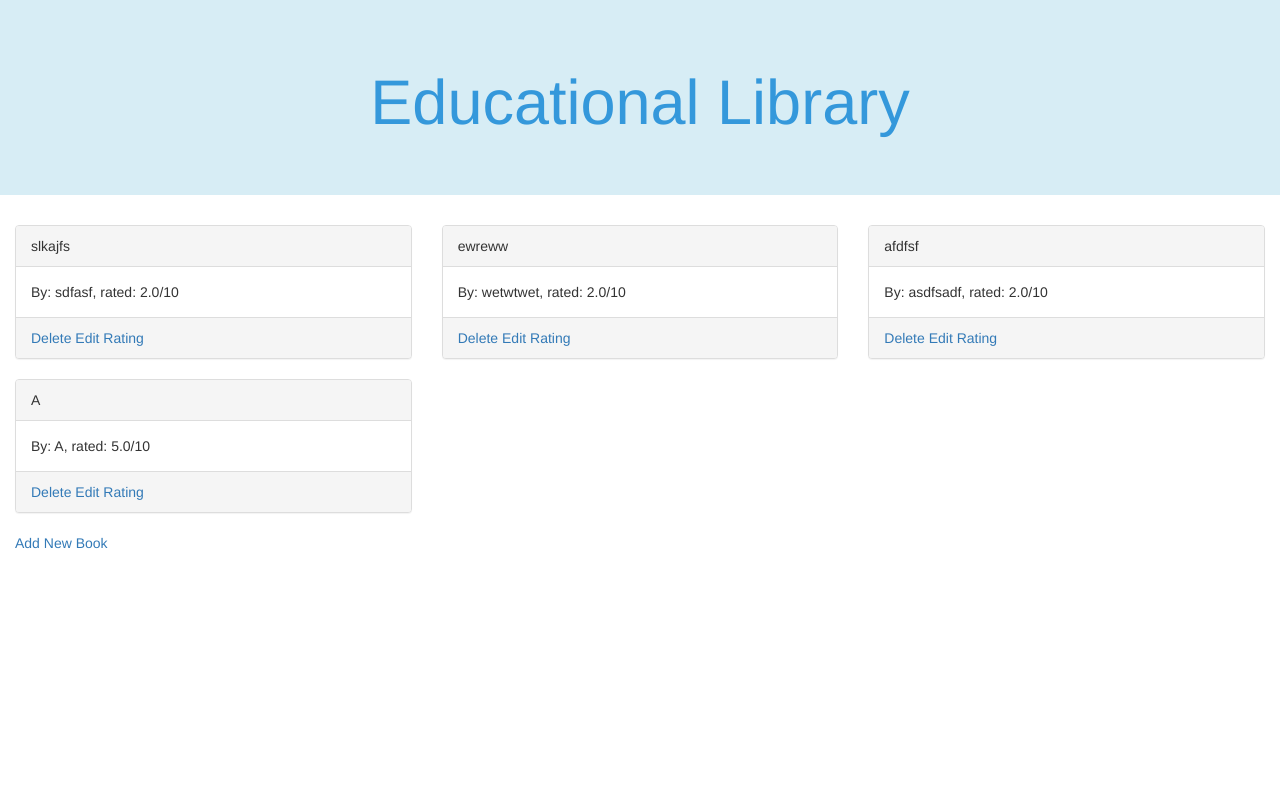
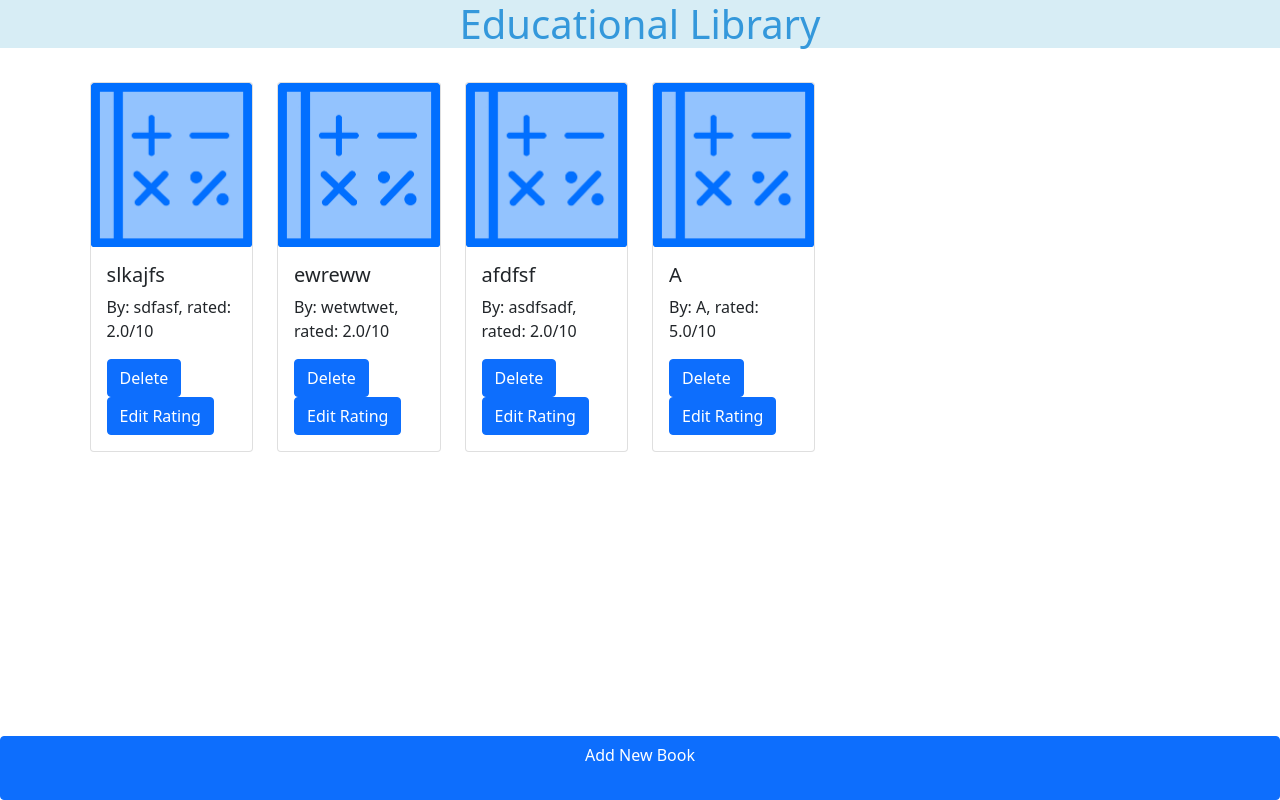
Before and after one commit to 3LucasZ/Flask-Projects, a Flask app: page / in a window 1280 px wide. Run offline with Flask 2, Linux system fonts and the light colour scheme; data comes from the database, SQL or seed files in the repository; both versions use the stored data as it was after the commit; some libraries are stand-ins or nearby versions.

Commit message:
Styling and new module
Using Bootstrap5 to make the Library site look good.
Importing new module that shows some basic Flask concepts.

```diff
--- a/educational_library/main.py
+++ b/educational_library/main.py
@@ -1,9 +1,7 @@
 from flask import Flask, render_template, request, redirect, url_for
 from flask_sqlalchemy import SQLAlchemy
-from flask_bootstrap import Bootstrap
 
 app = Flask(__name__)
-Bootstrap(app)
 
 app.config['SQLALCHEMY_DATABASE_URI'] = 'sqlite:///educational-book-collection.db'
 # remove the TRACK_MODIFICATIONS warning
--- /dev/null
+++ b/educational_library/requirements.txt
@@ -0,0 +1,2 @@
+Flask==2.0.1
+Flask-SQLAlchemy==2.5.1
--- a/educational_library/templates/add.html
+++ b/educational_library/templates/add.html
@@ -1,4 +1,4 @@
-{% extends 'bootstrap/base.html' %}
+{% extends 'base.html' %}
 {% block title %}
     Add Book
 {% endblock %}
--- /dev/null
+++ b/educational_library/templates/base.html
@@ -0,0 +1,25 @@
+<!doctype html>
+<html lang="en">
+    <head>
+        <!-- Required meta tags -->
+        <meta charset="utf-8">
+        <meta name="viewport" content="width=device-width, initial-scale=1">
+
+        {% block styles %}
+            <!-- Bootstrap CSS -->
+            <link href="https://cdn.jsdelivr.net/npm/bootstrap@5.0.2/dist/css/bootstrap.min.css" rel="stylesheet" integrity="sha384-EVSTQN3/azprG1Anm3QDgpJLIm9Nao0Yz1ztcQTwFspd3yD65VohhpuuCOmLASjC" crossorigin="anonymous">
+        {% endblock %}
+
+        <title>{% block title %} {% endblock %}</title>
+    </head>
+    <body>
+        <!-- Your page content -->
+        {% block content %}
+        {% endblock %}
+
+        {% block scripts %}
+            <!-- Optional JavaScript -->
+            <script src="https://cdn.jsdelivr.net/npm/bootstrap@5.0.2/dist/js/bootstrap.bundle.min.js" integrity="sha384-MrcW6ZMFYlzcLA8Nl+NtUVF0sA7MsXsP1UyJoMp4YLEuNSfAP+JcXn/tWtIaxVXM" crossorigin="anonymous"></script>
+        {% endblock %}
+    </body>
+</html>
--- a/educational_library/templates/edit.html
+++ b/educational_library/templates/edit.html
@@ -1,4 +1,4 @@
-{% extends 'bootstrap/base.html' %}
+{% extends 'base.html' %}
 {% block title %}
     Add Book
 {% endblock %}
--- a/educational_library/templates/index.html
+++ b/educational_library/templates/index.html
@@ -1,33 +1,48 @@
-{% extends 'bootstrap/base.html' %}
+{% extends 'base.html' %}
+
 {% block title %}
-    Educational Library
+Educational Library
 {% endblock %}
-{% block navbar %}
 
-{% endblock %}
 {% block content %}
-<div class="jumbotron" style="background-color: #D7EDF5;">
+<!--
+<nav class="navbar navbar-expand-lg navbar-light" style="background-color: #e3f2fd;">
+  <div class="container-fluid">
+
+
+      <form class="d-flex">
+        <input class="form-control me-2" type="search" placeholder="Search" aria-label="Search">
+        <button class="btn btn-outline-success" type="submit">Search</button>
+      </form>
+
+  </div>
+</nav>
+-->
+<div class="container-fluid" style="background-color: #D7EDF5;">
   <h1 style="text-align:center; color: #3498DB;">Educational Library</h1>
 </div>
 {% if books_query.count() == 0: %}
     <p>Library is empty.</p>
 {% else: %}
-    {% for book in books_query.all(): %}
-        <div class="col-sm-4">
-            <div class="panel panel-default">
-              <div class="panel-heading">{{ book.title }}</div>
-              <div class="panel-body">
-                  {{ "By: " + book.author + ", rated: " + book.rating|string + "/10" }}
-              </div>
-              <div class="panel-footer">
-                  <a href="{{ url_for('delete', id=book.id) }}">Delete</a>
-                <a href="{{ url_for('edit', id=book.id) }}">Edit Rating</a>
-              </div>
+    <div class="row" style="padding-left: 7%; padding-right: 7%; padding-top: 2%;">
+        {% for book in books_query.all(): %}
+            <div class="col-lg-2 col-md-3 col-sm-4 col-6">
+                <div class="card">
+                    <img src="../static/images/MathBook.jpg" class="card-img-top" alt="math book">
+                    <div class="card-body">
+                        <h5 class="card-title">{{ book.title }}</h5>
+                        <p class="card-text">{{ "By: " + book.author + ", rated: " + book.rating|string + "/10" }}</p>
+                        <a class="btn btn-primary" href="{{ url_for('delete', id=book.id) }}">Delete</a>
+                        <a class="btn btn-primary" href="{{ url_for('edit', id=book.id) }}">Edit Rating</a>
+                    </div>
+                </div>
             </div>
-        </div>
-    {% endfor %}
+        {% endfor %}
+    </div>
 {% endif %}
-<div class="col-sm-12">
-    <a href="{{ url_for('add') }}">Add New Book</a>
+<div class="container-fluid" style="height: 8vh">
+</div>
+<div class="d-grid fixed-bottom" style="height: 8vh;">
+    <a class="btn btn-primary" href="{{ url_for('add') }}">Add New Book</a>
 </div>
 {% endblock %}
--- /dev/null
+++ b/personal-site/static/styles.css
@@ -0,0 +1,3 @@
+body {
+    background-color: red
+}
```
Also changed, not shown: personal-site/server.py (added, +12 -0 lines), personal-site/templates/index.html (added, +12 -0 lines), educational_library/README.md (added), educational_library/educational-book-collection.db, educational_library/static/images/EnglishBook.jpg (added), educational_library/static/images/MathBook.jpg (added).
